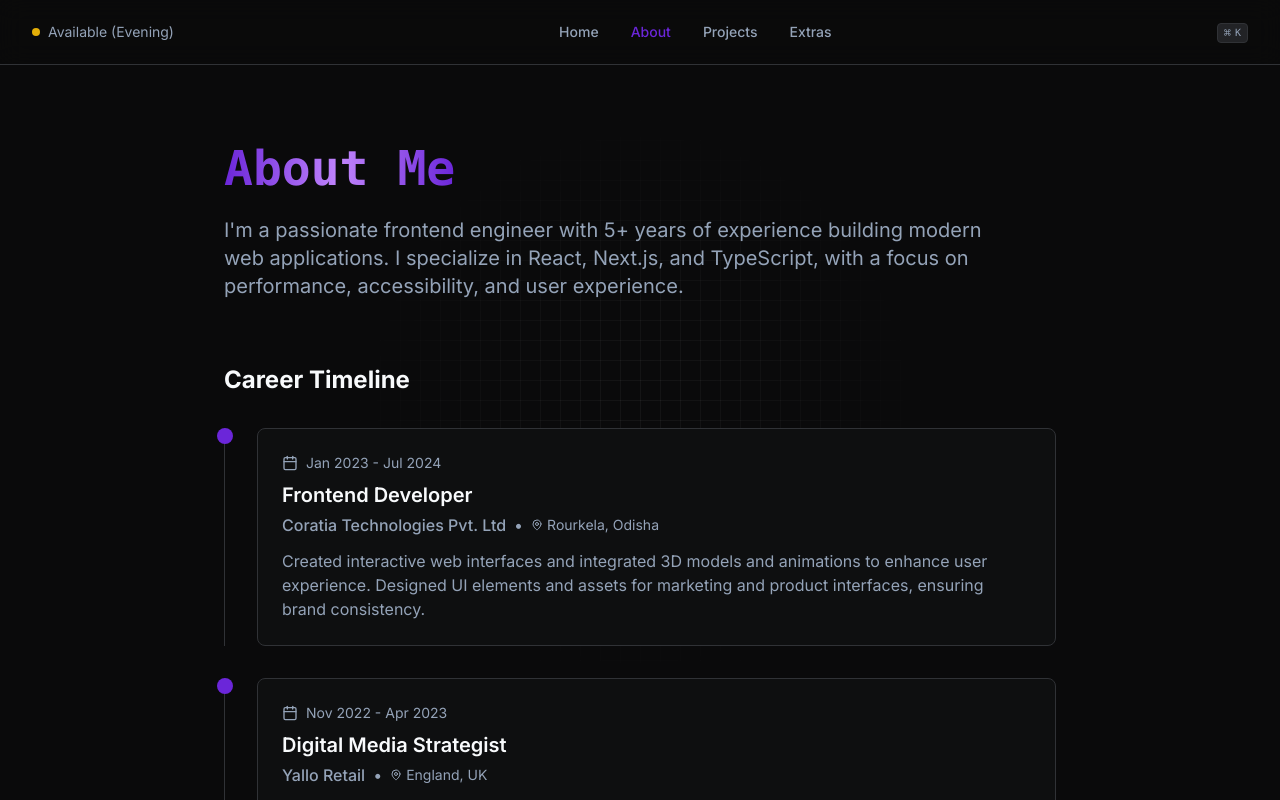
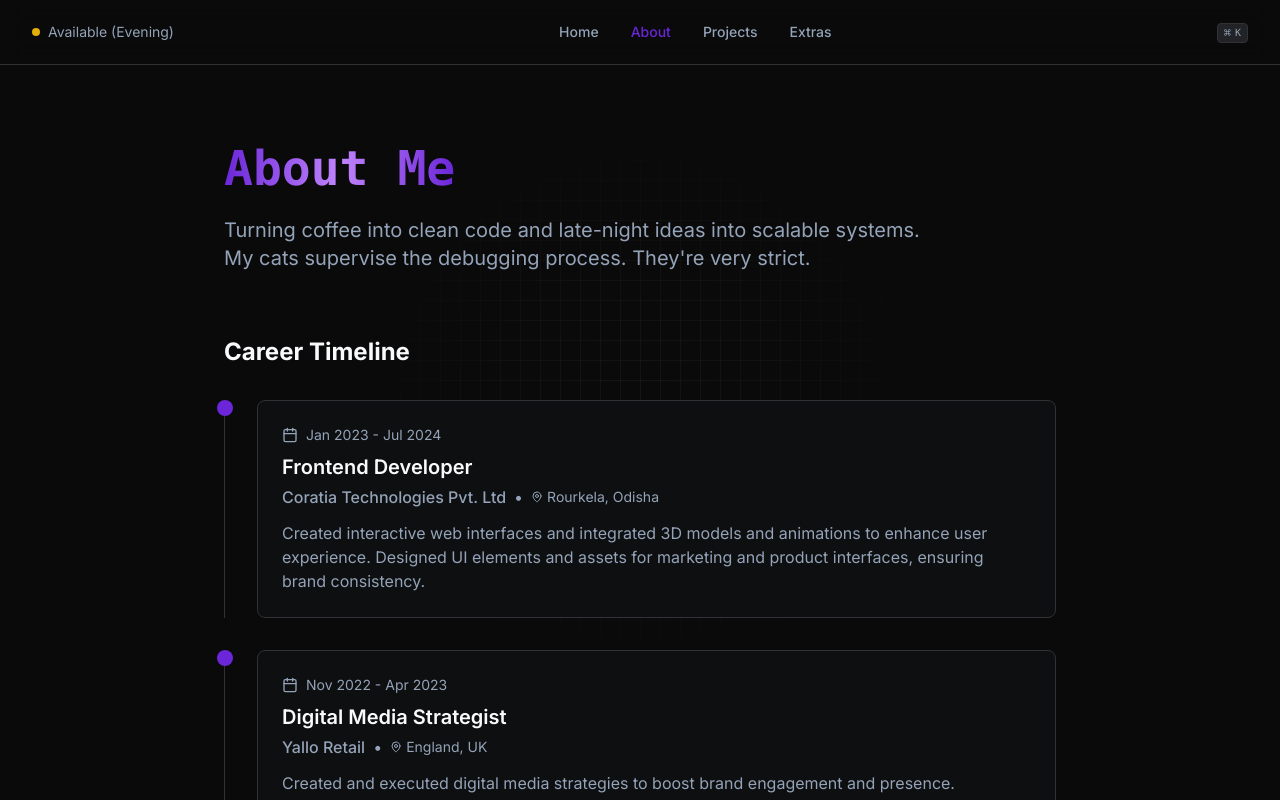
Before and after one commit to subham-sharma21/portfolio, a Next.js app: page /about in a window 1280 px wide. Shown: the top 800 px of the page. Built offline with nearby package versions, Linux system fonts and the light colour scheme.

Commit message:
feat: update about me bio with coffee and cats personality

```diff
--- a/src/app/about/page.tsx
+++ b/src/app/about/page.tsx
@@ -56,8 +56,10 @@ export default function About() {
               />
             </h1>
             <p className="text-xl text-muted-foreground max-w-3xl">
-              I'm a passionate frontend engineer with 5+ years of experience building modern web applications.
-              I specialize in React, Next.js, and TypeScript, with a focus on performance, accessibility, and user experience.
+              Turning coffee into clean code and late-night ideas into scalable systems.
+            </p>
+            <p className="text-xl text-muted-foreground max-w-3xl">
+              My cats supervise the debugging process. They're very strict.
             </p>
           </motion.div>
 
```
